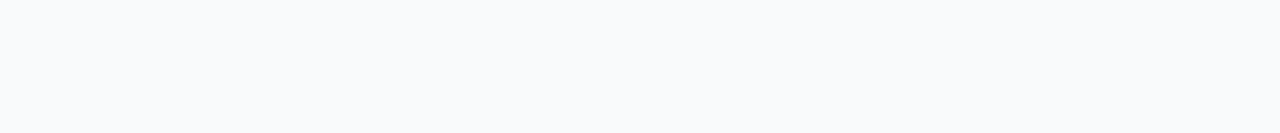
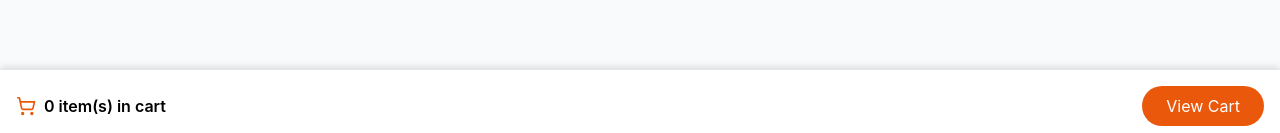
Before and after one commit to iamthulasinath/project24, a React (Vite) app: page /search in a window 1280 px wide. Shown: the part 730-863 px from the top of the page. Built offline with nearby package versions, Linux system fonts and the light colour scheme; no server answers.

Commit message:
modified search and context

```diff
--- a/src/pages/Cart.jsx
+++ b/src/pages/Cart.jsx
@@ -108,7 +108,7 @@ export const Cart = () => {
                 </div>
                 <button
                   onClick={() =>
-                    dispatch({ type: "REMOVE_FROM_CART", payload: item.id })
+                    dispatch({ type: "REMOVE_FROM_CART", payload: item._id })
                   }
                   className="remove-button"
                 >
--- a/src/pages/Search.jsx
+++ b/src/pages/Search.jsx
@@ -1,14 +1,22 @@
 import React, { useState, useEffect } from "react";
-import { Search as SearchIcon, Plus, AlertCircle } from "lucide-react";
+import {
+  Search as SearchIcon,
+  Plus,
+  AlertCircle,
+  ShoppingCart,
+} from "lucide-react";
 import { Navbar } from "../components/Navbar";
 import "./Search.css";
 import { useStore } from "../store/useStore";
+import { Link } from "react-router-dom";
 
 export const Search = () => {
   const [searchQuery, setSearchQuery] = useState("");
   const [itemsData, setItemsData] = useState([]);
+  const [showNotification, setShowNotification] = useState(false);
 
   const { state, dispatch } = useStore();
+  const cartItemCount = state.cart.length;
 
   // Fetch items from API
   useEffect(() => {
@@ -20,7 +28,6 @@ export const Search = () => {
         return response.json();
       })
       .then((data) => {
-        //console.log("Items fetched:", data);
         setItemsData(data);
       })
       .catch((err) => {
@@ -30,6 +37,8 @@ export const Search = () => {
 
   const addToCart = (item) => {
     dispatch({ type: "ADD_TO_CART", payload: item });
+    setShowNotification(true);
+    setTimeout(() => setShowNotification(false), 3000);
   };
 
   // Filter items based on search query
@@ -90,6 +99,21 @@ export const Search = () => {
             </div>
           )}
         </div>
+
+        {/* Cart Notification */}
+        <div className={`cart-notification ${showNotification ? "show" : ""}`}>
+          <div className="cart-notification-content">
+            <div className="cart-info">
+              <ShoppingCart className="cart-icon" />
+              <span className="cart-count">
+                {cartItemCount} item(s) in cart
+              </span>
+            </div>
+            <Link to="/cart" className="view-cart-button">
+              View Cart
+            </Link>
+          </div>
+        </div>
       </div>
     </>
   );
--- a/src/store/useStore.jsx
+++ b/src/store/useStore.jsx
@@ -37,9 +37,10 @@ const storeReducer = (state, action) => {
       };
 
     case "REMOVE_FROM_CART":
+      //console.log(action.payload);
       return {
         ...state,
-        cart: state.cart.filter((item) => item.id !== action.payload),
+        cart: state.cart.filter((item) => item._id !== action.payload),
       };
     case "UPDATE_QUANTITY":
       return {
```
